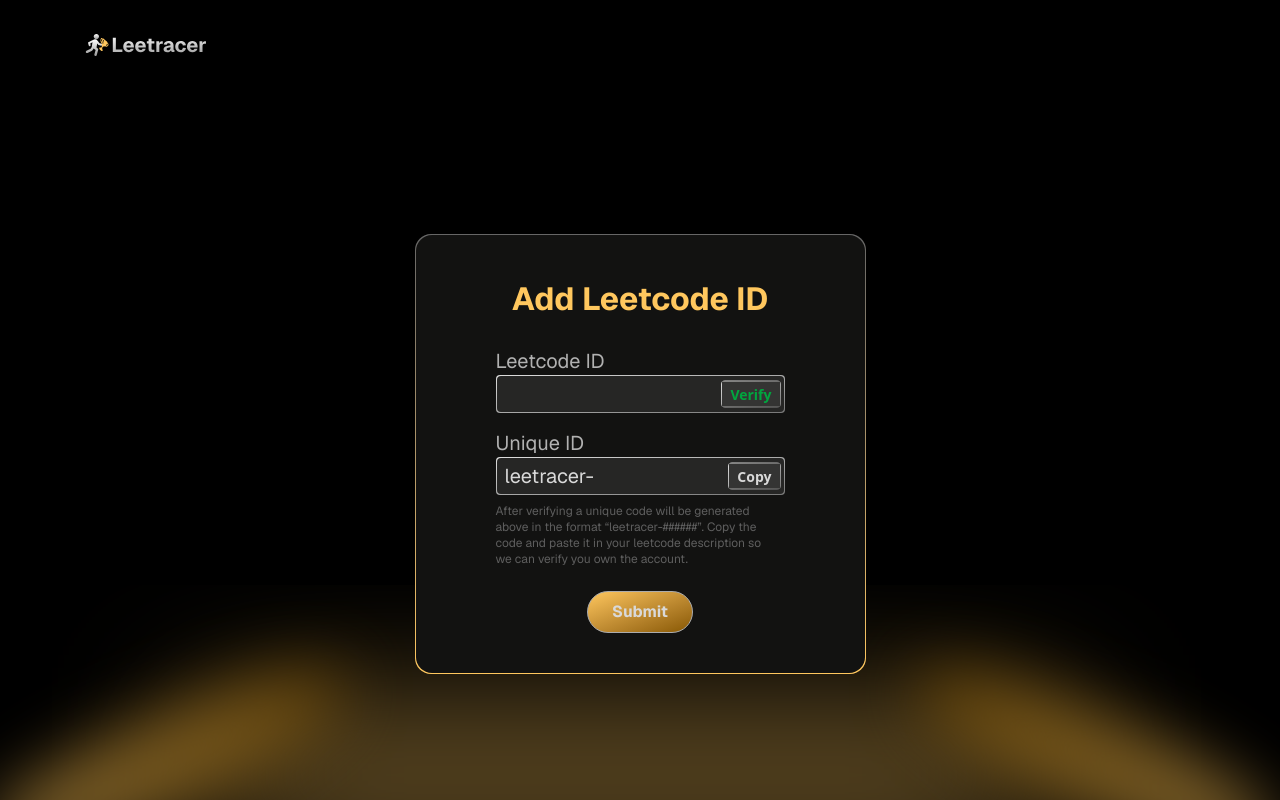
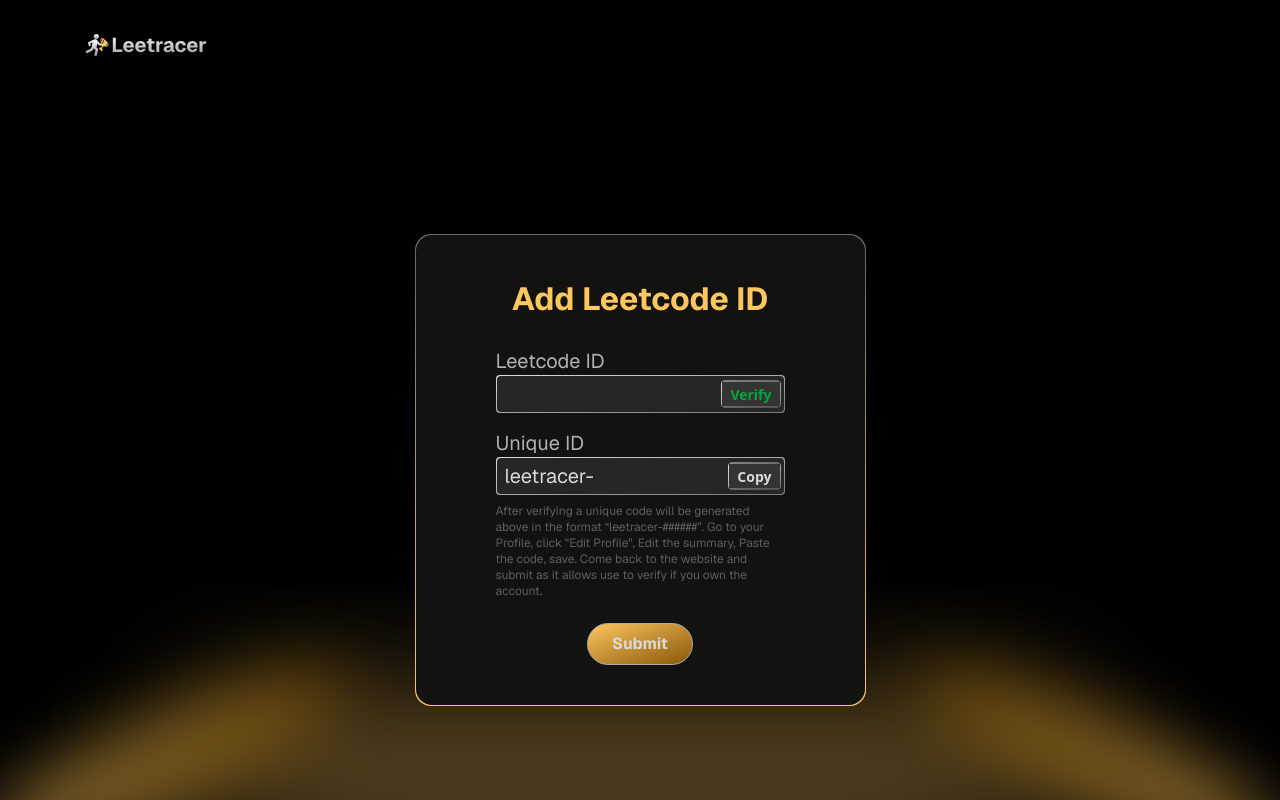
Before and after one commit to CodewithMukal/leetracer-frontend, a React (Vite) app: page /addLeetcode in a window 1280 px wide. Built offline with nearby package versions, Linux system fonts and the light colour scheme; no server answers.

Commit message:
Update instruction

```diff
--- a/src/VerifyLeetcode.jsx
+++ b/src/VerifyLeetcode.jsx
@@ -150,8 +150,7 @@
               </div>
               <p className="max-w-[280px] mt-2 text-xs font-[Geist] text-[#5E5E5E]">
                 After verifying a unique code will be generated above in the
-                format “leetracer-######”. Copy the code and paste it in your
-                leetcode description so we can verify you own the account.
+                format “leetracer-######”. Go to your Profile, click "Edit Profile", Edit the summary, Paste the code, save. Come back to the website and submit as it allows use to verify if you own the account.
               </p>
             </div>
           </div>
```
